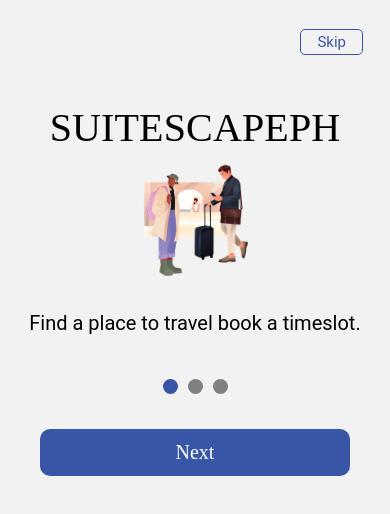
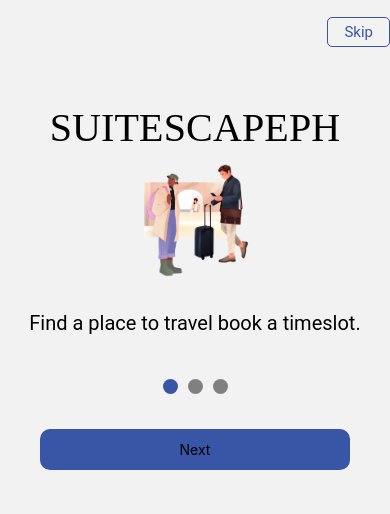
Before and after one commit to kevinpauneljohn/suitescape-frontend, a React Native app: screen / in a window 390 px wide. Shown: the top 514 px of the page. Built offline with nearby package versions, Linux system fonts and the light colour scheme.

Commit message:
Transfer component-specific styles to header

```diff
--- a/components/BackButton/BackButtonStyles.js
+++ b/components/BackButton/BackButtonStyles.js
@@ -2,8 +2,6 @@ import {StyleSheet} from 'react-native';
 
 const style = StyleSheet.create({
   backButton: {
-    marginTop: 10,
-    marginLeft: 15,
     padding: 5,
   },
 });
--- a/components/SignInButton/SignInButtonStyles.js
+++ b/components/SignInButton/SignInButtonStyles.js
@@ -3,8 +3,7 @@ import {Colors} from '../../assets/Colors';
 
 const style = StyleSheet.create({
   signInButton: {
-    marginHorizontal: 30,
-    marginTop: 25,
+    padding: 5,
   },
   signInButtonText: {
     color: Colors.blue,
--- a/components/SkipButton/SkipButtonStyles.js
+++ b/components/SkipButton/SkipButtonStyles.js
@@ -3,20 +3,18 @@ import {Colors} from '../../assets/Colors';
 
 const style = StyleSheet.create({
   skipButton: {
+    paddingVertical: 5,
+    paddingHorizontal: 16,
     borderWidth: 1,
     borderRadius: 5,
     borderColor: Colors.blue,
-    marginRight: 27,
-    marginTop: 20,
-    paddingVertical: 3,
-    paddingHorizontal: 16,
     justifyContent: 'center',
     alignItems: 'center',
   },
   skipButtonText: {
+    color: Colors.blue,
     fontFamily: 'Roboto',
     fontSize: 15,
-    color: Colors.blue,
     paddingTop: Platform.OS === 'android' ? 3 : 0,
   },
 });
--- a/components/Slider/SliderStyles.js
+++ b/components/Slider/SliderStyles.js
@@ -1,24 +1,18 @@
 import {StyleSheet} from 'react-native';
-import {Colors} from '../../assets/Colors';
 
 const style = StyleSheet.create({
-  nextButtonText: {
-    color: 'white',
-    fontFamily: 'Inter-Medium',
-    fontSize: 20,
+  header: {
+    height: 50,
+    flexDirection: 'row',
+    justifyContent: 'space-between',
   },
-  signInContainer: {
-    flexDirection: 'row',
-    justifyContent: 'center',
-    marginVertical: 20,
+  headerLeft: {
+    marginTop: 10,
+    marginLeft: 15,
   },
-  signInContentText: {
-    fontFamily: 'Roboto',
-    fontSize: 14,
-    paddingRight: 2,
-  },
-  link: {
-    color: Colors.blue,
+  headerRight: {
+    marginRight: 27,
+    marginTop: 20,
   },
 });
 
```
